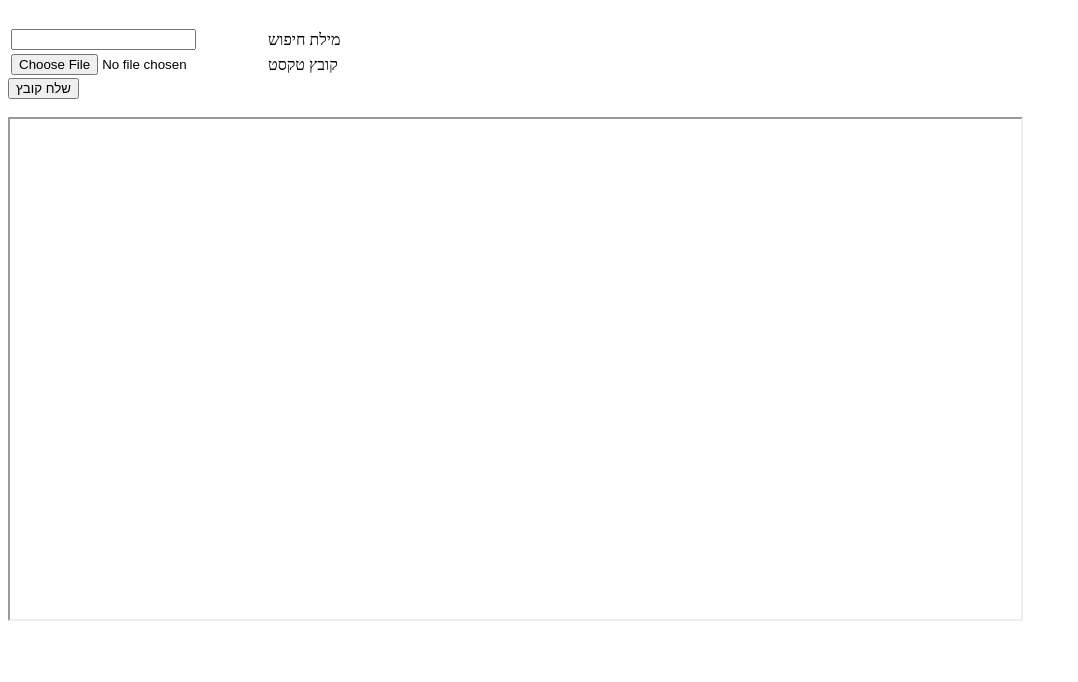
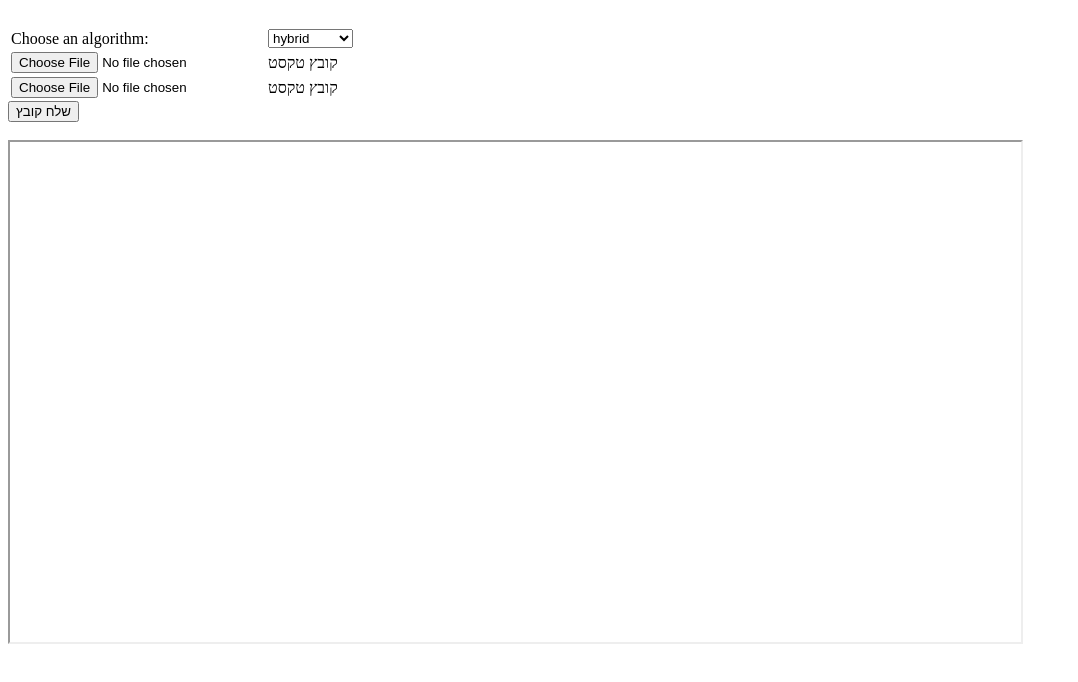
Before and after one commit to Adi-Shuker/anomaly_detection_WebApp, a website: page View/index.html in a window 1280 px wide. Shown: the whole page, without its empty margins (0-1078 px from the left). Drawn offline with Linux system fonts and the light colour scheme.

Commit message:
basic implementation

```diff
--- a/Model/TimeSeries.js
+++ b/Model/TimeSeries.js
@@ -5,7 +5,7 @@ class TimeSeries {
     // ***************** Public Methods **************************
 
     constructor(line) {
-        const lines = line
+        const lines = line.split('\r\n');
         this.features = lines[0].split(',') // features are in the first line
         lines.shift()
         this.data = this.extractDataFromCsvLines(lines)
--- a/View/index.html
+++ b/View/index.html
@@ -5,14 +5,25 @@
     <title>Anomaly Detection</title>
 </head>
 <body>
-<form action="/search" method="post" enctype="multipart/form-data" name="searchForm" target="result">
+<form action="/detect" method="post" enctype="multipart/form-data" name="searchForm" target="result">
     <table>
         <tr>
-            <td><input type="text" name="key"></td>
-            <td>מילת חיפוש</td>
+            <td>
+                <label for="algorithms">Choose an algorithm:</label>
+            </td>
+            <td>
+                <select name="algorithms" id="algorithms">
+                    <option value="hybrid">hybrid</option>
+                    <option value="regression">regression</option>
+                </select>
+            </td>
         </tr>
         <tr>
-            <td><input type="file" name="text_file"></td>
+            <td><input type="file" name="train_data"></td>
+            <td>קובץ טקסט</td>
+        </tr>
+        <tr>
+            <td><input type="file" name="predict_data"></td>
             <td>קובץ טקסט</td>
         </tr>
         <br>
--- a/package.json
+++ b/package.json
@@ -12,6 +12,7 @@
     "smallest-enclosing-circle": "^1.0.2"
   },
   "scripts": {
+    "start": "nodemon Controller/server.js",
     "test": "echo \"Error: no test specified\" && exit 1"
   },
   "keywords": [],
```
